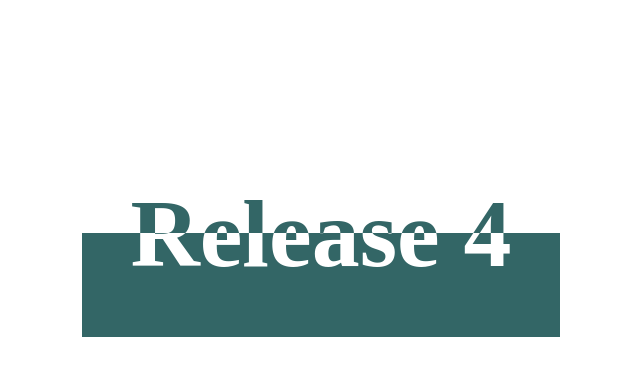
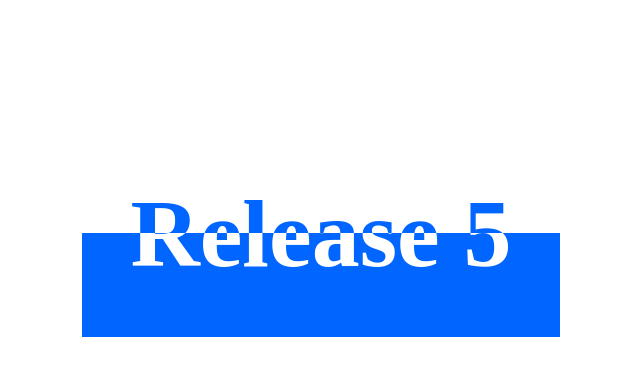
Before and after one commit to matmille/s2i-php-edge-workshop, a PHP site: page / in a window 1280 px wide. Shown: the part 167-543 px from the top of the page, without its empty margins (319-959 px from the left). Run offline with PHP 8.4, Linux system fonts and the light colour scheme.

Commit message:
Update index.php

```diff
--- a/index.php
+++ b/index.php
@@ -4,7 +4,7 @@
 
 <?php
 
-$release = 4;
+$release = 5;
 
 if ($release == "[undefined]") {
   $color = sprintf('#%06X', mt_rand(0, 0xFFFFFF));
```
